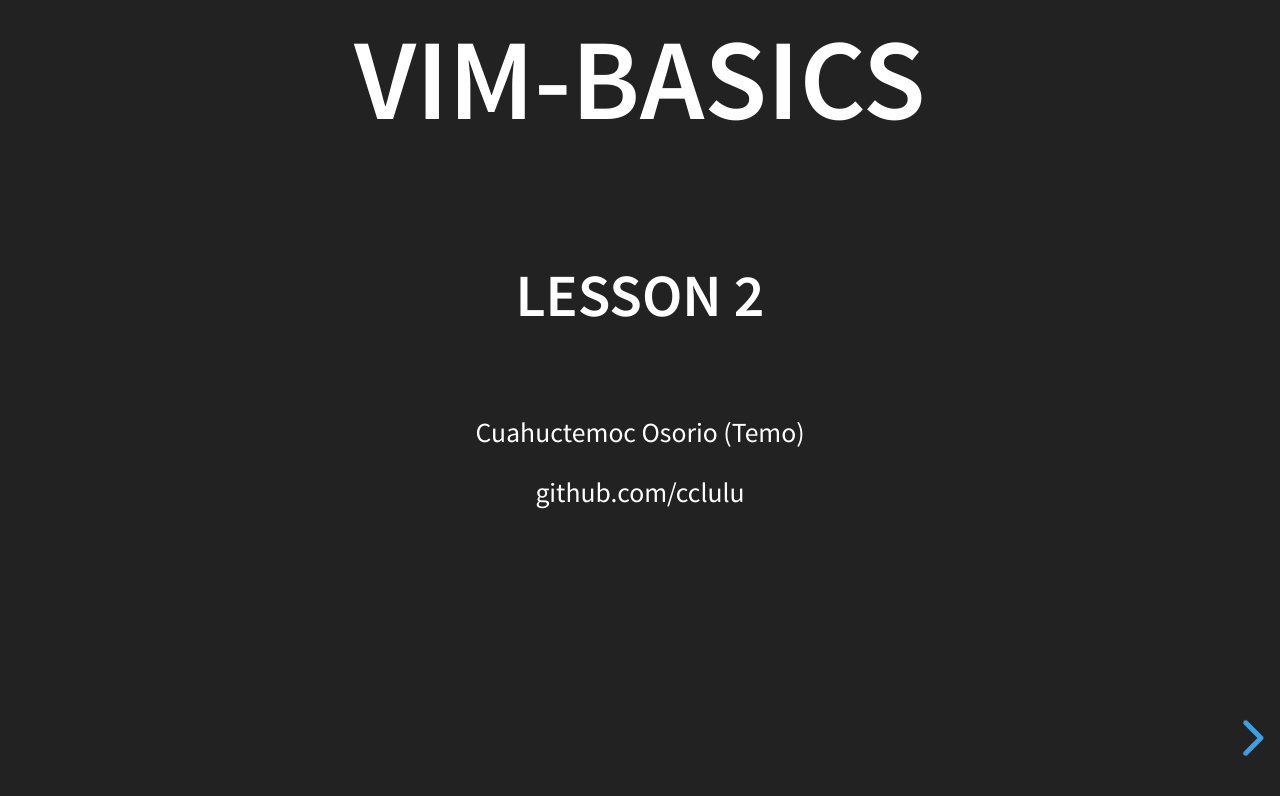
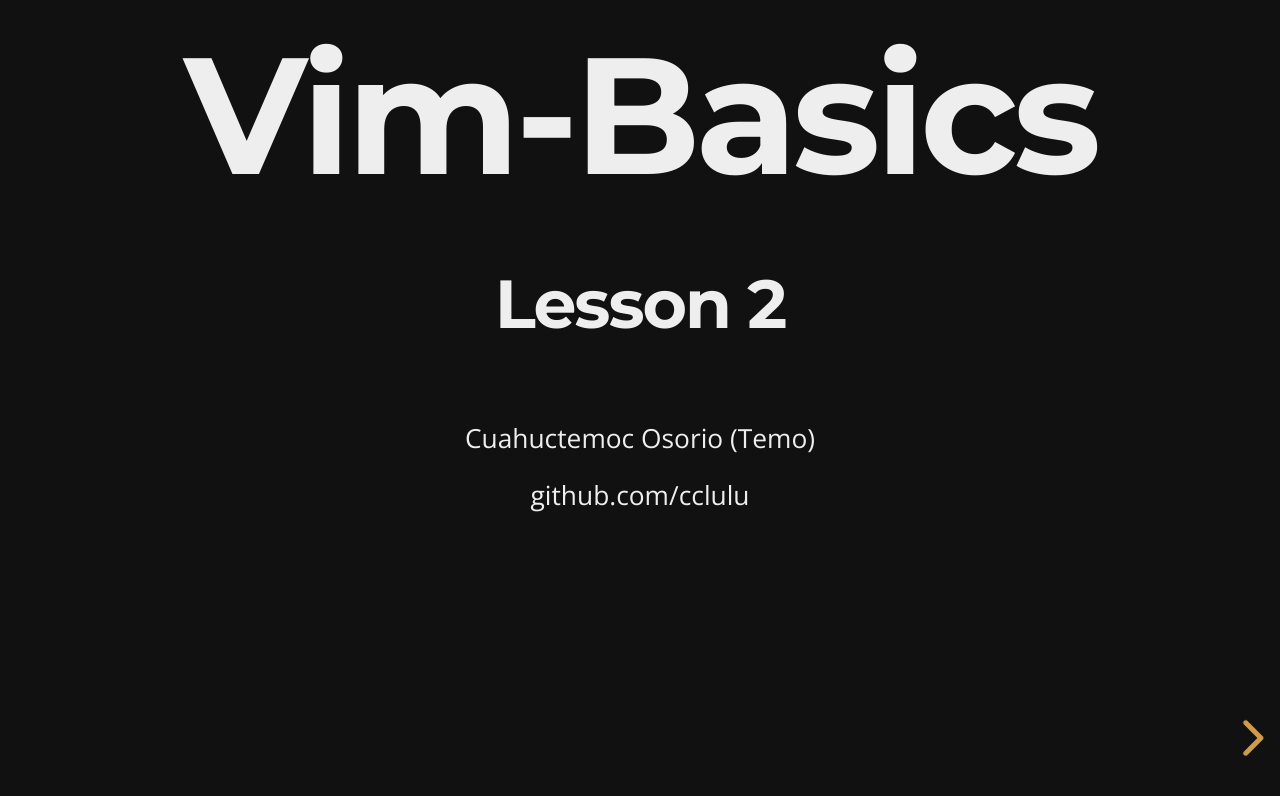
Before and after one commit to cclulu/vim-basics-lesson-2, a website: page index.html in a window 1280 px wide. Drawn offline with nearby package versions, Linux system fonts and the light colour scheme.

Commit message:
change theme

```diff
--- a/index.html
+++ b/index.html
@@ -7,7 +7,7 @@
 		<title>reveal.js</title>
 
 		<link rel="stylesheet" href="css/reveal.css">
-		<link rel="stylesheet" href="css/theme/black.css">
+		<link rel="stylesheet" href="css/theme/night.css">
 
 		<!-- Theme used for syntax highlighting of code -->
 		<link rel="stylesheet" href="lib/css/zenburn.css">
```
